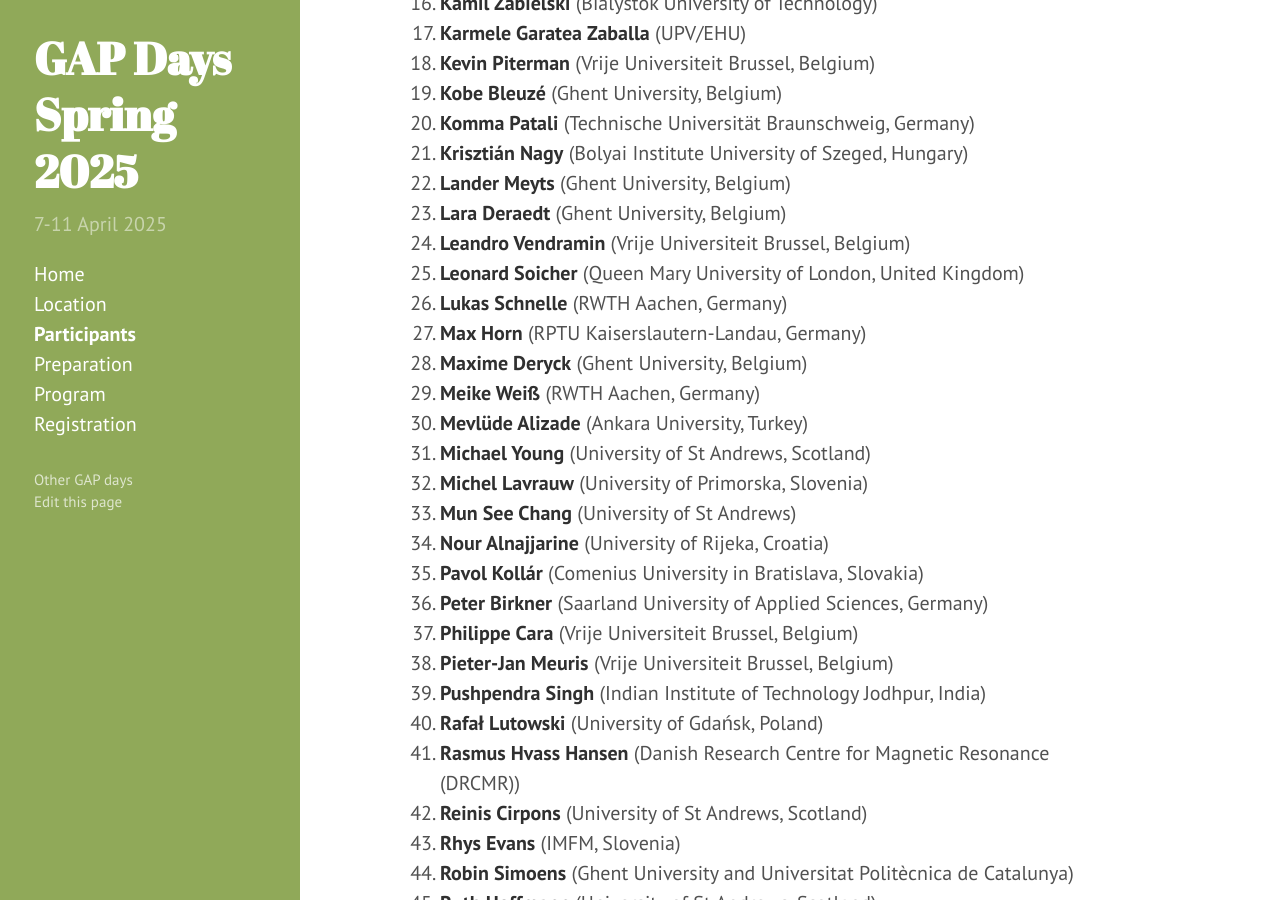
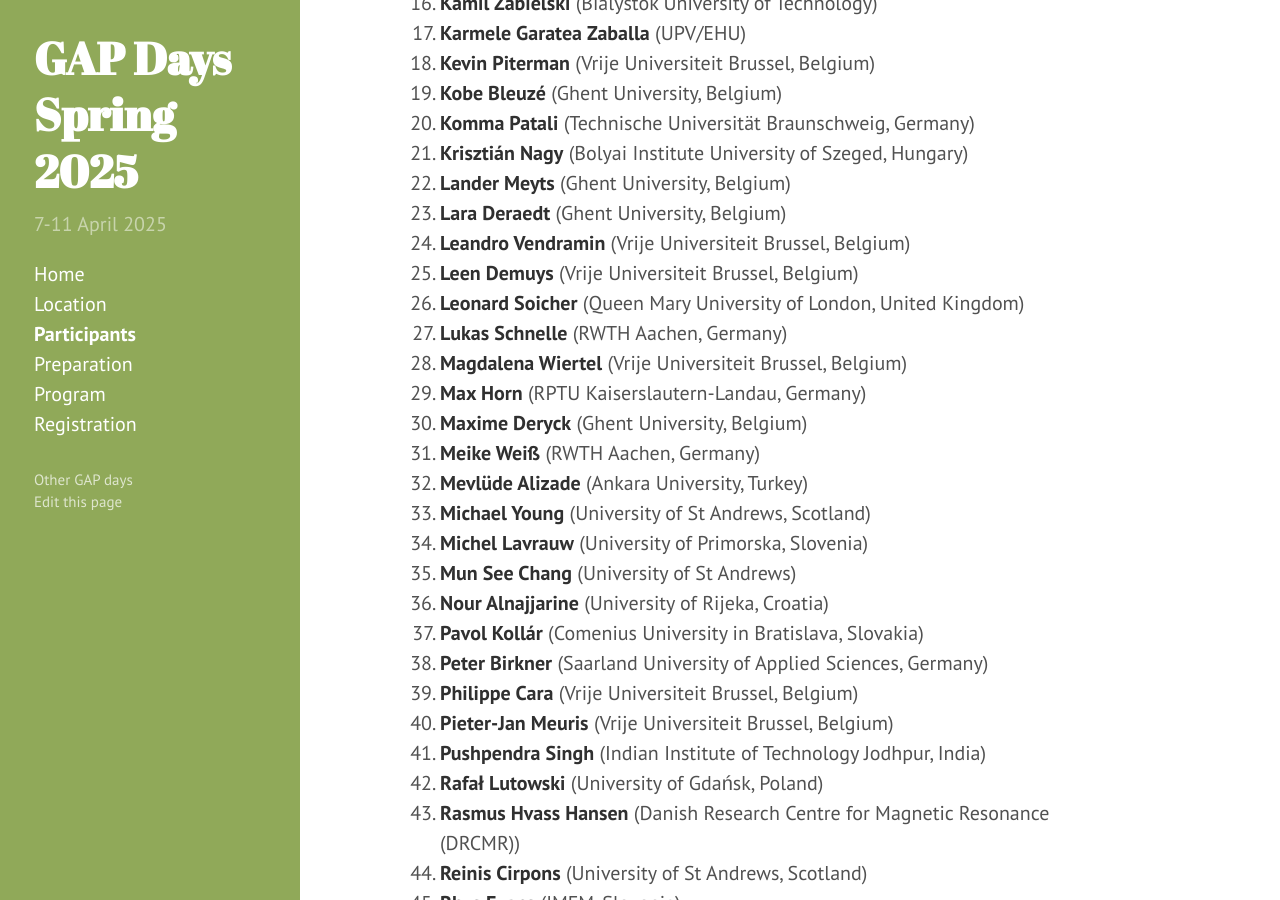
Before and after one commit to gapdays/gapdays2025-spring, a Jekyll site: the page built from participants.md, in a window 1280 px wide and 900 px high, scrolled down 602 px. Built offline with Jekyll 4.4.1, drawn with Linux system fonts in a browser that asks for light colours.

Commit message:
updated participants

```diff
--- a/participants.md
+++ b/participants.md
@@ -58,6 +58,8 @@ participants:
   - {name: Silvia Properzi, affiliation: "Vrije Universiteit Brussel, Belgium"}
   - {name: Reinis Cirpons, affiliation: "University of St Andrews, Scotland"}
   - {name: Heleen Broodcoorens, affiliation: "Vrije Universiteit Brussel, Belgium"}
+  - {name: Leen Demuys, affiliation: "Vrije Universiteit Brussel, Belgium"}
+  - {name: Magdalena Wiertel, affiliation: "Vrije Universiteit Brussel, Belgium"}
 
 ---
 
```
